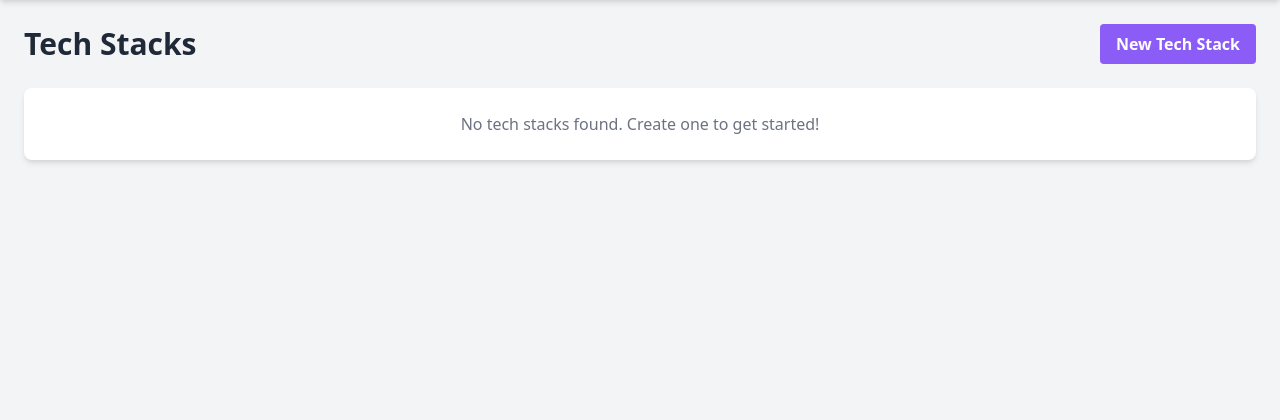
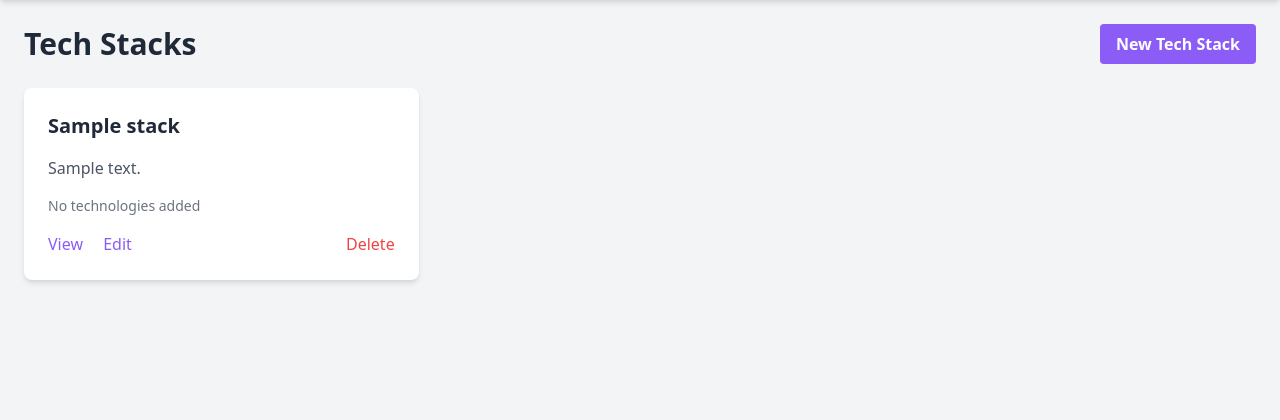
Before and after one commit to pedroanisio/idea-management, a Flask app: page /techstacks in a window 1280 px wide. Shown: the part 64-484 px from the top of the page. Run offline with Flask 3, Linux system fonts and the light colour scheme; tables that the repository leaves empty hold one stand-in row (values such as "Sample post").

Commit message:
Update tech stacks template variable name
- Correct template variable from `techstacks` to `tech_stacks` in tech stacks index template
- Ensure consistent variable naming across templates and views

```diff
--- a/templates/techstacks/index.html
+++ b/templates/techstacks/index.html
@@ -13,7 +13,7 @@
     </div>
 
     <div class="grid grid-cols-1 md:grid-cols-2 lg:grid-cols-3 gap-6">
-        {% for stack in techstacks %}
+        {% for stack in tech_stacks %}
         <div class="bg-white rounded-lg shadow-md p-6">
             <div class="flex justify-between items-start mb-4">
                 <div>
```
